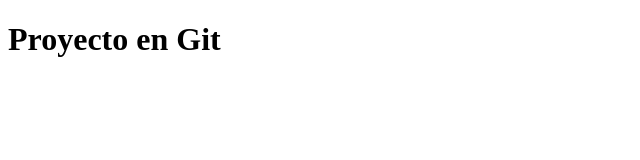
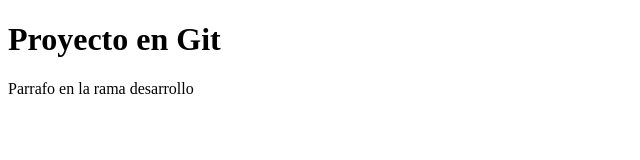
Before and after one commit to M1chL/practica_git, a plain HTML site: page index.html in a window 1280 px wide. Shown: the whole page, without its empty margins (0-640 px from the left). Drawn offline with Linux system fonts and the light colour scheme.

Commit message:
agregue parrafo en rama desarrollo

```diff
--- a/index.html
+++ b/index.html
@@ -8,5 +8,7 @@
 </head>
 <body>
     <h1>Proyecto en Git</h1>
+
+    <p>Parrafo en la rama desarrollo</p>
 </body>
 </html>
```
